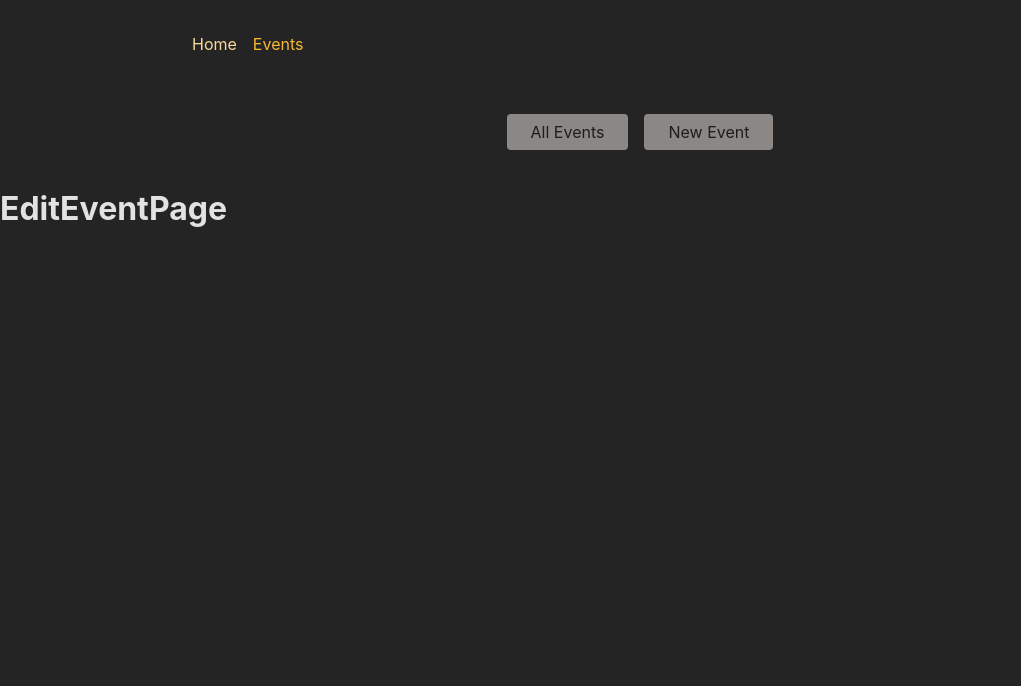
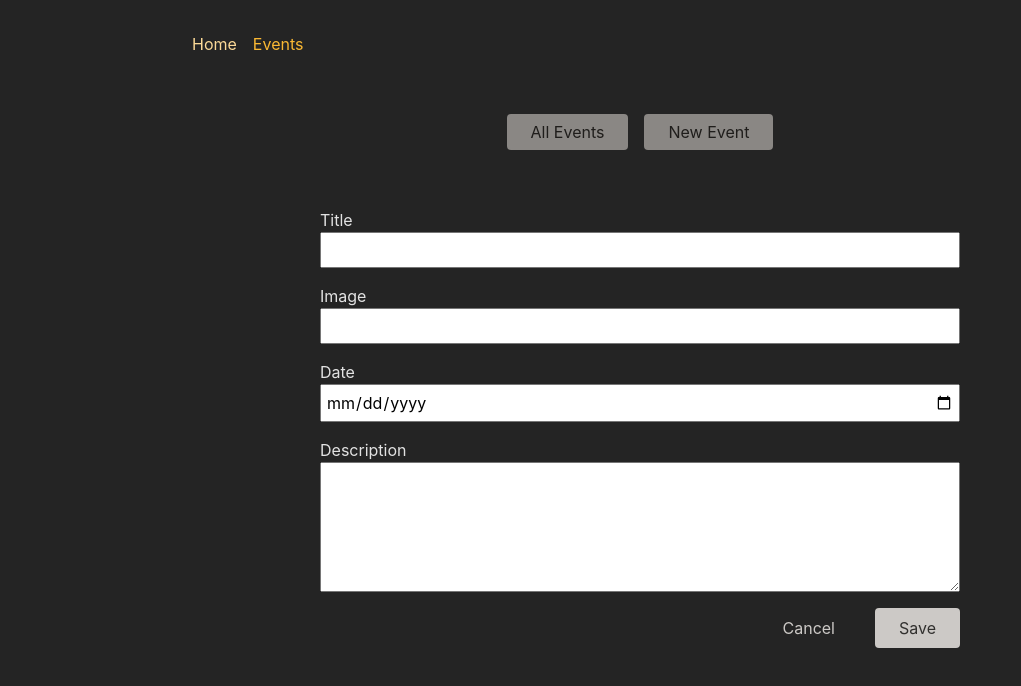
Before and after one commit to abhimax/express-react-fullstack-app, a React (Create React App) app in the folder frontend/: page /events/1/edit in a window 1280 px wide. Shown: the top 686 px of the page, without its empty margins (0-1021 px from the left). Built offline with nearby package versions, Linux system fonts and the light colour scheme.

Commit message:
feat: add event form

```diff
--- a/frontend/src/components/EventForm.js
+++ b/frontend/src/components/EventForm.js
@@ -1,11 +1,11 @@
-import { useNavigate } from 'react-router-dom';
+import { useNavigate } from "react-router-dom";
 
-import classes from './EventForm.module.css';
+import classes from "./EventForm.module.css";
 
 function EventForm({ method, event }) {
   const navigate = useNavigate();
   function cancelHandler() {
-    navigate('..');
+    navigate("..");
   }
 
   return (
--- a/frontend/src/components/EventItem.js
+++ b/frontend/src/components/EventItem.js
@@ -1,3 +1,4 @@
+import { Link } from "react-router-dom";
 import classes from "./EventItem.module.css";
 
 function EventItem({ event }) {
@@ -12,7 +13,7 @@
       <time>{event.date}</time>
       <p>{event.description}</p>
       <menu className={classes.actions}>
-        <a href="edit">Edit</a>
+        <Link to="edit">Edit</Link>
         <button onClick={startDeleteHandler}>Delete</button>
       </menu>
     </article>
--- a/frontend/src/pages/EditEventPage.js
+++ b/frontend/src/pages/EditEventPage.js
@@ -1,4 +1,5 @@
+import EventForm from "../components/EventForm";
 const EditEventPage = () => {
-  return <h1>EditEventPage</h1>;
+  return <EventForm />;
 };
 export default EditEventPage;
```
